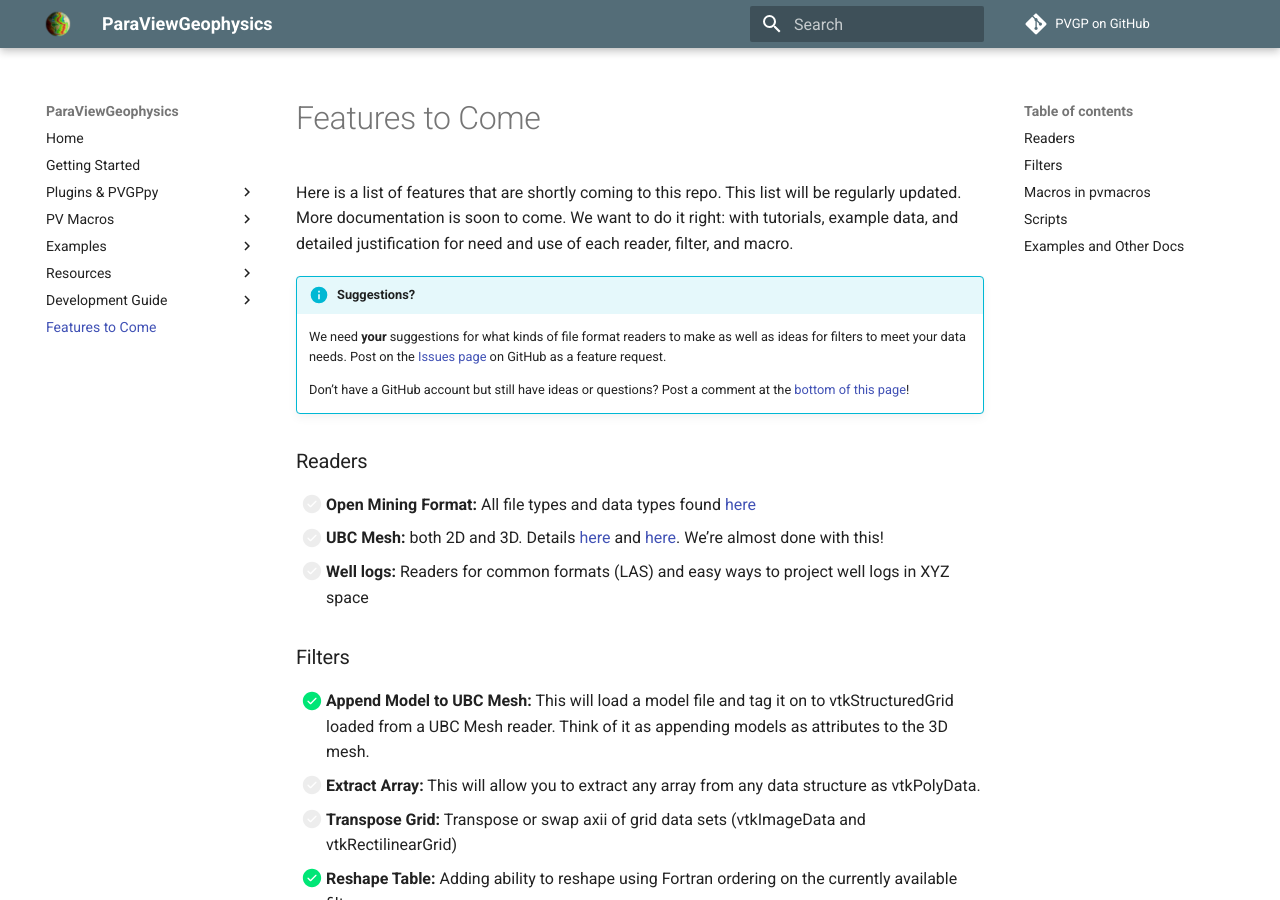
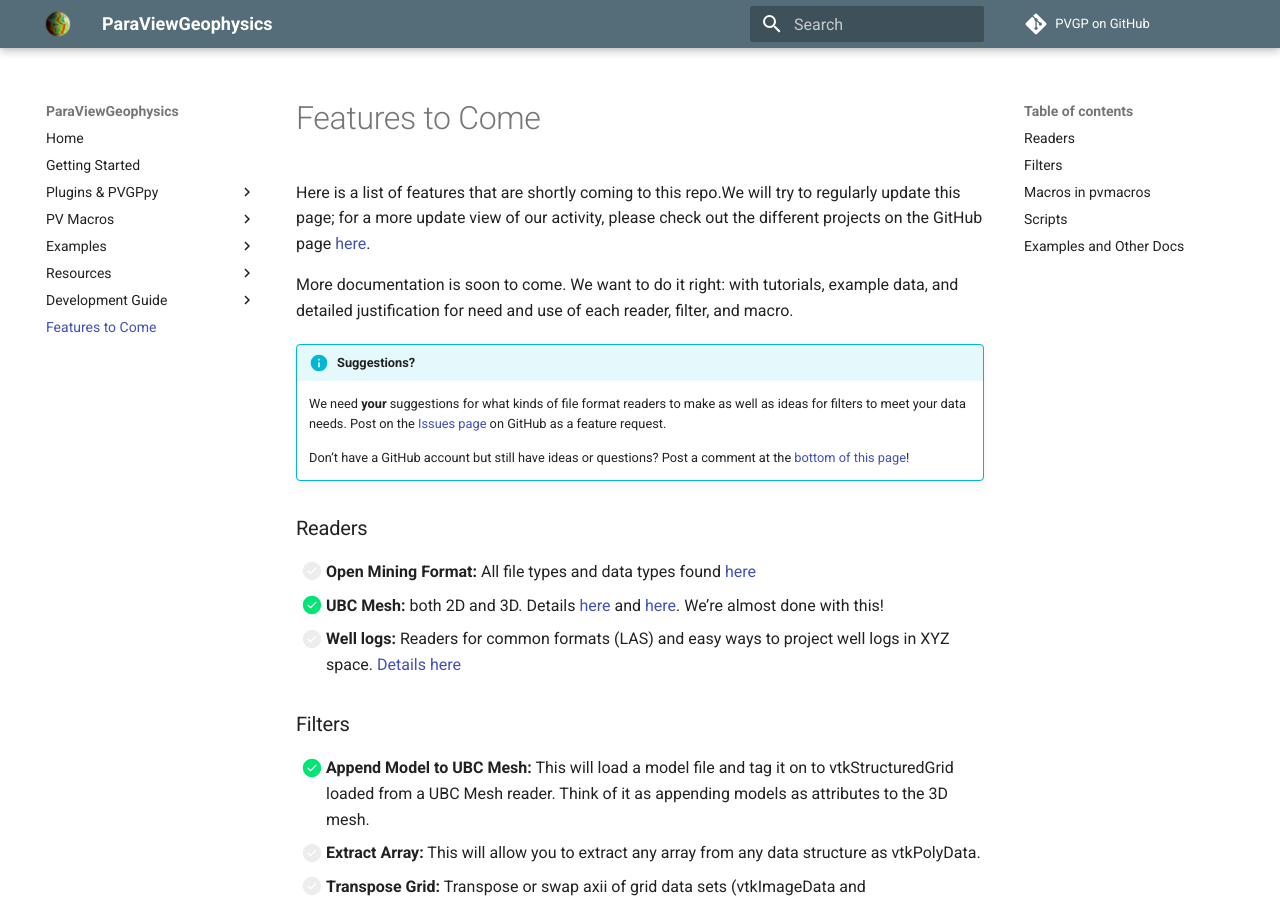
Before and after one commit to OpenGeoVis/PVGeo, an MkDocs documentation site: the page built from docs/Upcoming.md, in a window 1280 px wide and 900 px high. Built offline with MkDocs 1.6.1 and Material for MkDocs 9.7.7, drawn with Linux system fonts in a browser that asks for light colours; comment, search, counter and statistics services are not loaded; old or Windows-style settings are respelled for this version of MkDocs.

Commit message:
Updated upcoming page

```diff
--- a/docs/Upcoming.md
+++ b/docs/Upcoming.md
@@ -1,4 +1,6 @@
-Here is a list of features that are shortly coming to this repo. This list will be regularly updated. More documentation is soon to come. We want to do it right: with tutorials, example data, and detailed justification for need and use of each reader, filter, and macro.
+Here is a list of features that are shortly coming to this repo.We will try to regularly update this page; for a more update view of our activity, please check out the different projects on the GitHub page [here](https://github.com/banesullivan/ParaViewGeophysics/projects).
+
+More documentation is soon to come. We want to do it right: with tutorials, example data, and detailed justification for need and use of each reader, filter, and macro.
 
 !!! info "Suggestions?"
     We need **your** suggestions for what kinds of file format readers to make as well as ideas for filters to meet your data needs. Post on the [Issues page](https://github.com/banesullivan/ParaViewGeophysics/issues) on GitHub as a feature request.
@@ -7,8 +9,8 @@ Here is a list of features that are shortly coming to this repo. This list will
 
 ### Readers
 - [ ] **Open Mining Format:** All file types and data types found [here](https://github.com/GMSGDataExchange/omf)
-- [ ] **UBC Mesh:** both 2D and 3D. Details [here](https://www.eoas.ubc.ca/ubcgif/iag/sftwrdocs/technotes/faq.htm#mesh) and [here](https://gif.eos.ubc.ca/software/utility_programs#3DmodelsMeshes). We're almost done with this!
-- [ ] **Well logs:** Readers for common formats (LAS) and easy ways to project well logs in XYZ space
+- [x] **UBC Mesh:** both 2D and 3D. Details [here](https://www.eoas.ubc.ca/ubcgif/iag/sftwrdocs/technotes/faq.htm#mesh) and [here](https://gif.eos.ubc.ca/software/utility_programs#3DmodelsMeshes). We're almost done with this!
+- [ ] **Well logs:** Readers for common formats (LAS) and easy ways to project well logs in XYZ space. [Details here](http://www.cwls.org/las/)
 
 <!---
 - [ ] **ESRI Grid:** Details [here](https://en.wikipedia.org/wiki/Esri_grid) and [here](http://desktop.arcgis.com/en/arcmap/10.3/manage-data/raster-and-images/esri-grid-format.htm)
```
